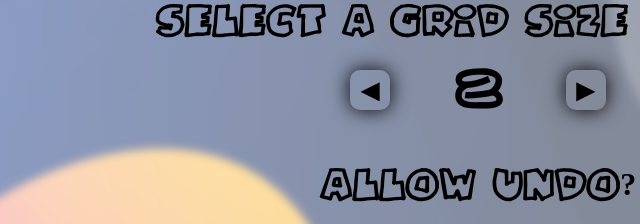
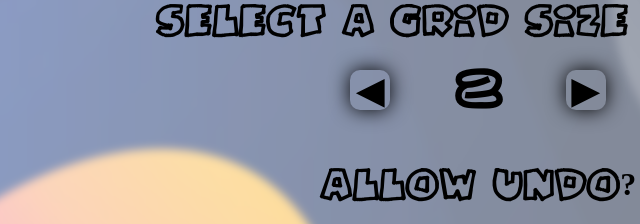
Before and after one commit to mohit-755/DotsnBoxes, a plain HTML site: page index.html in a window 1280 px wide. Shown: the part 338-562 px from the top of the page, 162-802 px from the left. Drawn offline with Linux system fonts and the light colour scheme.

Commit message:
Update styleIndex.css

```diff
--- a/styleIndex.css
+++ b/styleIndex.css
@@ -153,4 +153,6 @@ input[type="radio"]:checked+label {
     justify-content: center;
     box-shadow: 0px 0px 20px;
     cursor: pointer;
+    font-size: 6vmin;
+
 }
```
